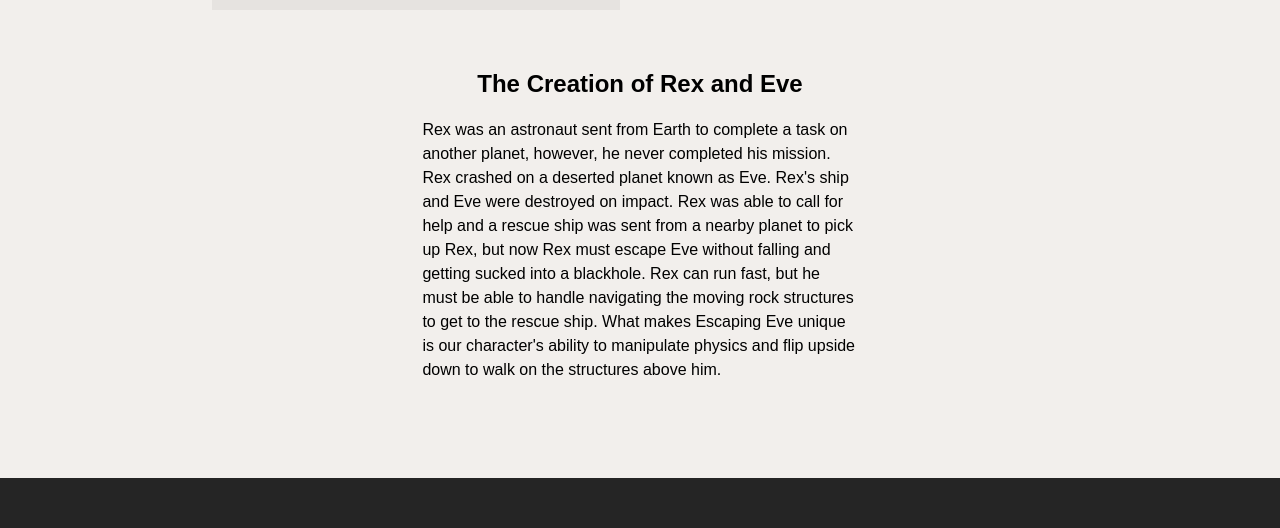
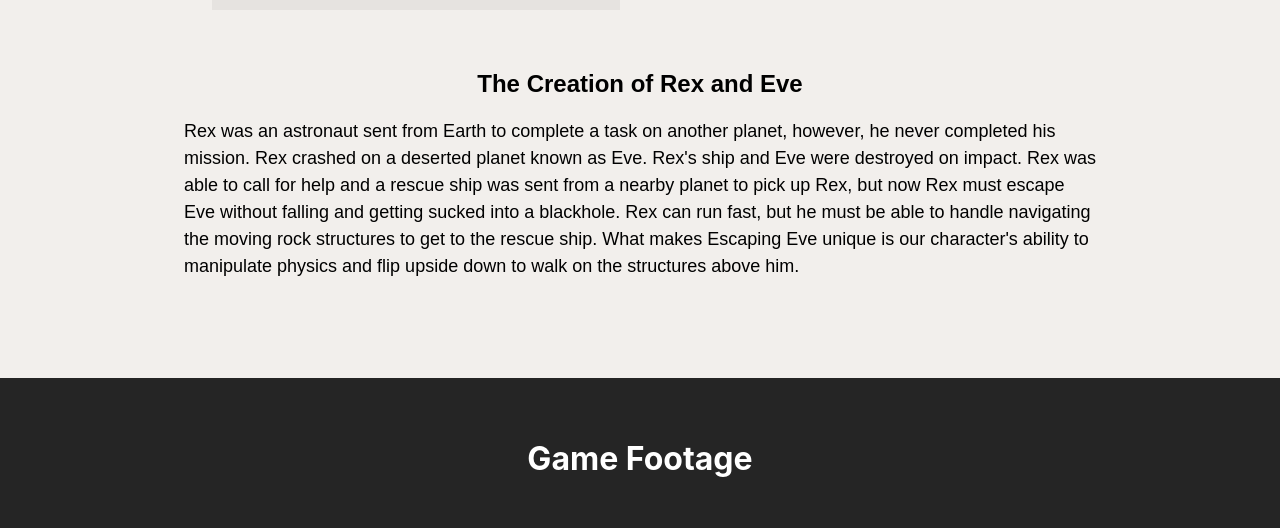
Before and after one commit to thomasyugit/escapeeve, a Next.js app: page / in a window 1280 px wide. Shown: the part 1132-1660 px from the top of the page. Built offline with nearby package versions, Linux system fonts and the light colour scheme; grey boxes are pictures that could not be loaded.

Commit message:
polish some text style

```diff
--- a/layout/AboutPageLayout/style.module.css
+++ b/layout/AboutPageLayout/style.module.css
@@ -7,12 +7,14 @@
 
 .post-content h1 {
   text-align: center;
-  margin: 100px auto;
+  margin: 80px auto;
 }
 
 .post-content p {
   width: 680px;
   margin: 0 auto;
+  line-height: 1.5em;
+  font-size: 18px;
 }
 
 .team-list {
--- a/layout/HomePageLayout/style.module.css
+++ b/layout/HomePageLayout/style.module.css
@@ -12,8 +12,8 @@
 }
 
 .downside {
-  width: 34%;
-  padding-bottom: 80px;
+  max-width: 1040px;
+  padding: 0 5vw 80px 5vw;
   margin: 0 auto;
 }
 .downside h2 {
@@ -21,7 +21,8 @@
 }
 
 .downside p {
-  line-height: 24px;
+  font-size: 18px;
+  line-height: 1.5em;
 }
 
 .game-info-about {
```
